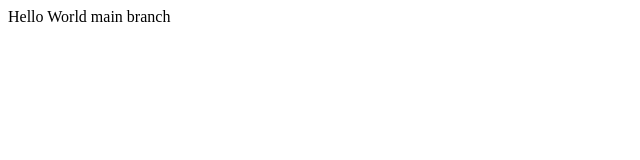
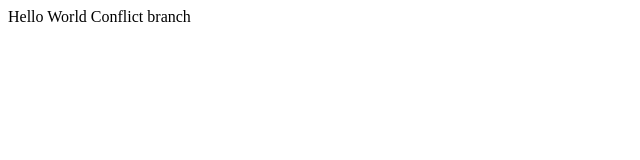
Before and after one commit to Nadhim002/demo-repo-, a plain HTML site: page index.html in a window 1280 px wide. Shown: the full height of the page, 0-640 px from the left. Drawn offline with Linux system fonts and the light colour scheme.

Commit message:
Creating Conflict

```diff
--- a/index.html
+++ b/index.html
@@ -1,2 +1,2 @@
 <head> Hello World </head>
-<p1> main branch </p1>
+<p2> Conflict branch </p2>
```
